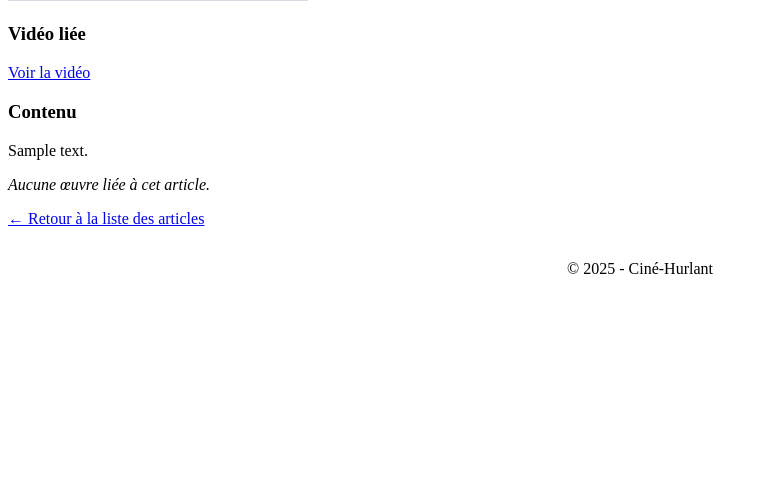
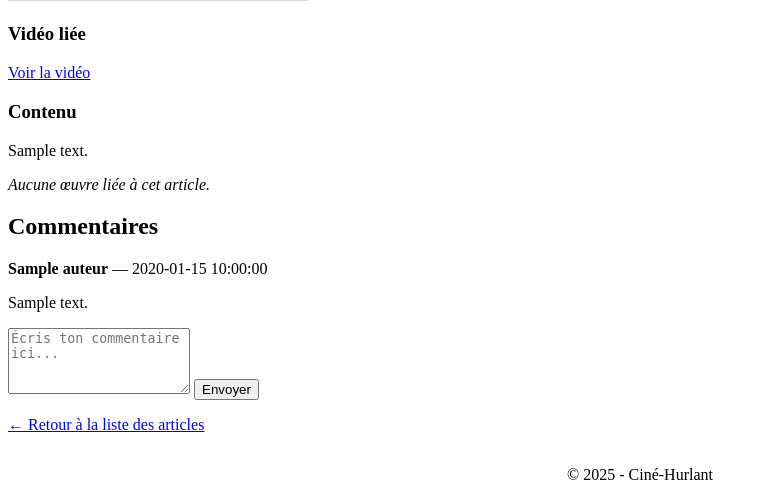
Before and after one commit to lucaslefevre56/cine-hurlant, a PHP site: template app/views/articles/ficheArticleView.php in a window 1280 px wide. Shown: the part 463-963 px from the top of the page, without its empty margins (0-769 px from the left). Before the commit the page ends 737 px from the top, so only its background shows below. Run offline with PHP 8.4, Linux system fonts and the light colour scheme; the visitor is signed in with stand-in values (Sample User, id 1); tables that the repository leaves empty hold one stand-in row (values such as "Sample post"); the template is opened without the code that fills it: most values are stand-ins (such as "Sample title", 1, 10 or a date in 2020); grey boxes marked "Sample" are stand-in pictures; data that the repository does not hold is empty; some libraries are stand-ins or nearby versions.

Commit message:
ajout système commentaires (a terminer)

```diff
--- a/app/models/article.php
+++ b/app/models/article.php
@@ -135,3 +135,5 @@ class Article
         return $stmt->fetchAll(\PDO::FETCH_ASSOC);
     }
 }
+
+?>
--- a/app/models/commentaire.php
+++ b/app/models/commentaire.php
@@ -125,3 +125,5 @@ class Commentaire
         return $ok;
     }
 }
+
+?>
--- a/app/models/oeuvre.php
+++ b/app/models/oeuvre.php
@@ -126,3 +126,5 @@ class Oeuvre
         return $stmt->fetchAll(PDO::FETCH_COLUMN);
     }
 }
+
+?>
--- a/app/models/utilisateur.php
+++ b/app/models/utilisateur.php
@@ -144,3 +144,5 @@ class Utilisateur
 // Elle regroupe ses infos, ses rôles, ses commentaires, et ce qu’il publie.
 // Tout est bien organisé par blocs, et chaque méthode fait une seule chose bien précise, avec la connexion PDO toujours à dispo via le singleton.
 // Je peux maintenant utiliser cette classe dans mes contrôleurs sans me soucier de la connexion : c’est clair, modulaire et pro.
+
+?>
--- a/app/views/articles/ficheArticleView.php
+++ b/app/views/articles/ficheArticleView.php
@@ -82,9 +82,51 @@ $bds   = array_filter($oeuvres, fn($o) => strtolower($o['type']) === 'bd');
     <p><em>Aucune œuvre liée à cet article.</em></p>
 <?php endif; ?>
 
+<!-- Zone des commentaires liés à cet article -->
+<section id="zone-commentaires">
+  <h2>Commentaires</h2>
+
+  <!-- Conteneur où seront affichés les commentaires existants (rendus côté PHP)
+       + où seront injectés les nouveaux commentaires côté JavaScript -->
+  <div id="commentaires-liste">
+    <?php foreach ($commentaires as $com): ?>
+      <div class="commentaire">
+        <p>
+          <!-- Nom de l’auteur du commentaire + date de rédaction -->
+          <strong><?= htmlspecialchars($com['auteur']) ?></strong>
+          — <?= $com['date_redaction'] ?>
+        </p>
+        <!-- Contenu du commentaire, avec conservation des retours à la ligne -->
+        <p><?= nl2br(htmlspecialchars($com['contenu'])) ?></p>
+      </div>
+    <?php endforeach; ?>
+  </div>
+</section>
+
+<!-- Formulaire d’ajout d’un commentaire (visible uniquement pour les utilisateurs connectés) -->
+<?php if (isset($_SESSION['user'])): ?>
+  <form id="form-commentaire">
+    <!-- Zone de saisie du commentaire -->
+    <textarea name="contenu" id="contenu" rows="4" required placeholder="Écris ton commentaire ici..."></textarea>
+
+    <!-- Champ caché contenant l’ID de l’article à commenter -->
+    <input type="hidden" name="id_article" value="<?= $article['id_article'] ?>">
+
+    <!-- Bouton d’envoi, capté par JavaScript -->
+    <button type="submit">Envoyer</button>
+  </form>
+<?php else: ?>
+  <!-- Message affiché si l’utilisateur n’est pas connecté -->
+  <p class="info-connexion">Tu dois être connecté pour poster un commentaire.</p>
+<?php endif; ?>
+
+<!-- Zone utilisée par le JavaScript pour afficher un message de succès ou d’erreur -->
+<div id="message-commentaire" class="message-flash"></div>
+
+
 <!-- Lien de retour vers la liste complète des articles -->
 <p>
-    <a href="/cine-hurlant/public/articles/liste">← Retour à la liste des articles</a>
+    <a href="/cine-hurlant/public/article/liste">← Retour à la liste des articles</a>
 </p>
 
 <?php require_once ROOT . '/app/views/templates/footer.php'; ?>
--- a/app/views/templates/footer.php
+++ b/app/views/templates/footer.php
@@ -4,5 +4,8 @@
     <p>&copy; 2025 - Ciné-Hurlant</p>
 </footer>
 
+<script src="/cine-hurlant/public/js/commentaires.js"></script>
+
+
 </body>
 </html>
--- a/cine_hurlant.sql
+++ b/cine_hurlant.sql
@@ -28,7 +28,7 @@ CREATE TABLE commentaire(
    id_commentaire INT AUTO_INCREMENT,
    contenu TEXT,
    date_redaction DATETIME DEFAULT CURRENT_TIMESTAMP,
-   valider BOOLEAN,
+   valider BOOLEAN NOT NULL DEFAULT 1, -- Les commentaires sont validés par défaut (affichage direct)
    id_article INT NOT NULL,
    id_utilisateur INT NOT NULL,
    PRIMARY KEY(id_commentaire),
--- /dev/null
+++ b/public/js/commentaires.js
@@ -0,0 +1,93 @@
+// Fonction utilitaire pour afficher un message dans la zone prévue
+function afficherMessage(message, type = "info") {
+    const msgDiv = document.getElementById("message-commentaire");
+    if (!msgDiv) return;
+
+    msgDiv.textContent = message;
+    msgDiv.className = `message-flash ${type}`;
+
+    // Le message disparaît automatiquement après 5 secondes
+    setTimeout(() => {
+      msgDiv.textContent = "";
+      msgDiv.className = "message-flash";
+    }, 5000);
+  }
+
+// Je m’assure que le DOM est chargé avant d’agir
+document.addEventListener('DOMContentLoaded', () => {
+
+    // Je cible le formulaire d’ajout de commentaire
+    const form = document.getElementById('form-commentaire');
+
+    // Je vérifie que le formulaire existe (au cas où l’utilisateur n’est pas connecté)
+    if (!form) return;
+
+    // J’ajoute un écouteur d’événement sur l’envoi du formulaire
+    form.addEventListener('submit', function (e) {
+      e.preventDefault(); // J’empêche le rechargement de la page
+
+      // Je récupère les valeurs du formulaire
+      const contenu = document.getElementById('contenu').value.trim();
+      const id_article = form.querySelector('input[name="id_article"]').value;
+
+      // Je vérifie que le contenu n’est pas vide (sécurité côté client en plus du PHP)
+      if (!contenu) {
+        afficherMessage("Le commentaire est vide", "error");
+        return;
+      }
+
+      // J’envoie les données à l’API interne
+fetch('/cine-hurlant/public/api/commentaires.php', {
+    method: 'POST',
+    headers: {
+      'Content-Type': 'application/json'
+    },
+    body: JSON.stringify({
+      contenu: contenu,
+      id_article: id_article
+    })
+  })
+  .then(response => response.json()) // Je transforme la réponse JSON en objet JS
+  .then(data => {
+    // Je vérifie que l’ajout a réussi
+    if (data.success) {
+      afficherMessage("Commentaire ajouté !", "success");
+
+     // Je crée dynamiquement un bloc HTML pour le nouveau commentaire
+const commentaireHTML = `
+  <div class="commentaire">
+    <p><strong>${data.auteur}</strong> — ${data.date}</p>
+    <p>${escapeHtml(data.contenu)}</p>
+  </div>
+`;
+
+// Je l’ajoute en bas de la liste des commentaires existants
+document.getElementById('commentaires-liste').insertAdjacentHTML('beforeend', commentaireHTML);
+
+
+      // Je vide le champ du commentaire
+      document.getElementById('contenu').value = '';
+    } else {
+      // S’il y a une erreur renvoyée par l’API
+      afficherMessage(data.error || "Une erreur est survenue", "error");
+    }
+  })
+  .catch(error => {
+    // Si l’appel fetch() échoue (connexion, serveur planté, etc.)
+    console.error("Erreur AJAX :", error);
+    afficherMessage("Erreur de connexion au serveur", "error");
+  });
+
+    });
+
+  });
+
+  // Petite fonction de sécurité pour éviter l’exécution de code HTML (XSS)
+function escapeHtml(unsafe) {
+    return unsafe
+      .replace(/&/g, "&amp;")
+      .replace(/</g, "&lt;")
+      .replace(/>/g, "&gt;")
+      .replace(/"/g, "&quot;")
+      .replace(/'/g, "&#039;");
+  }
```
Also changed, not shown: app/controllers/articleController.php (+10 -2 lines), public/api/commentaires.php (+127 -0 lines), public/commentaires.php (deleted).
